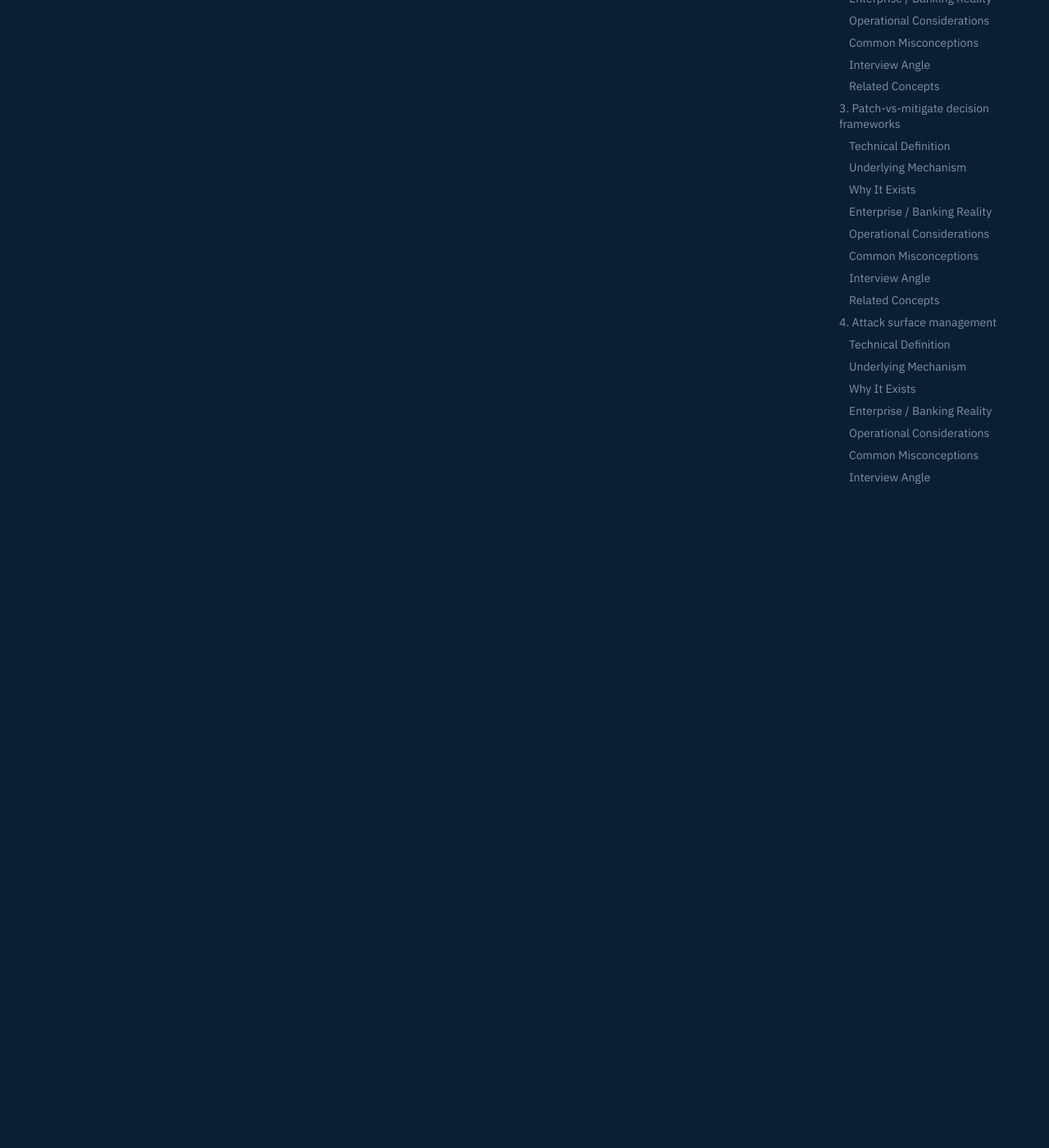
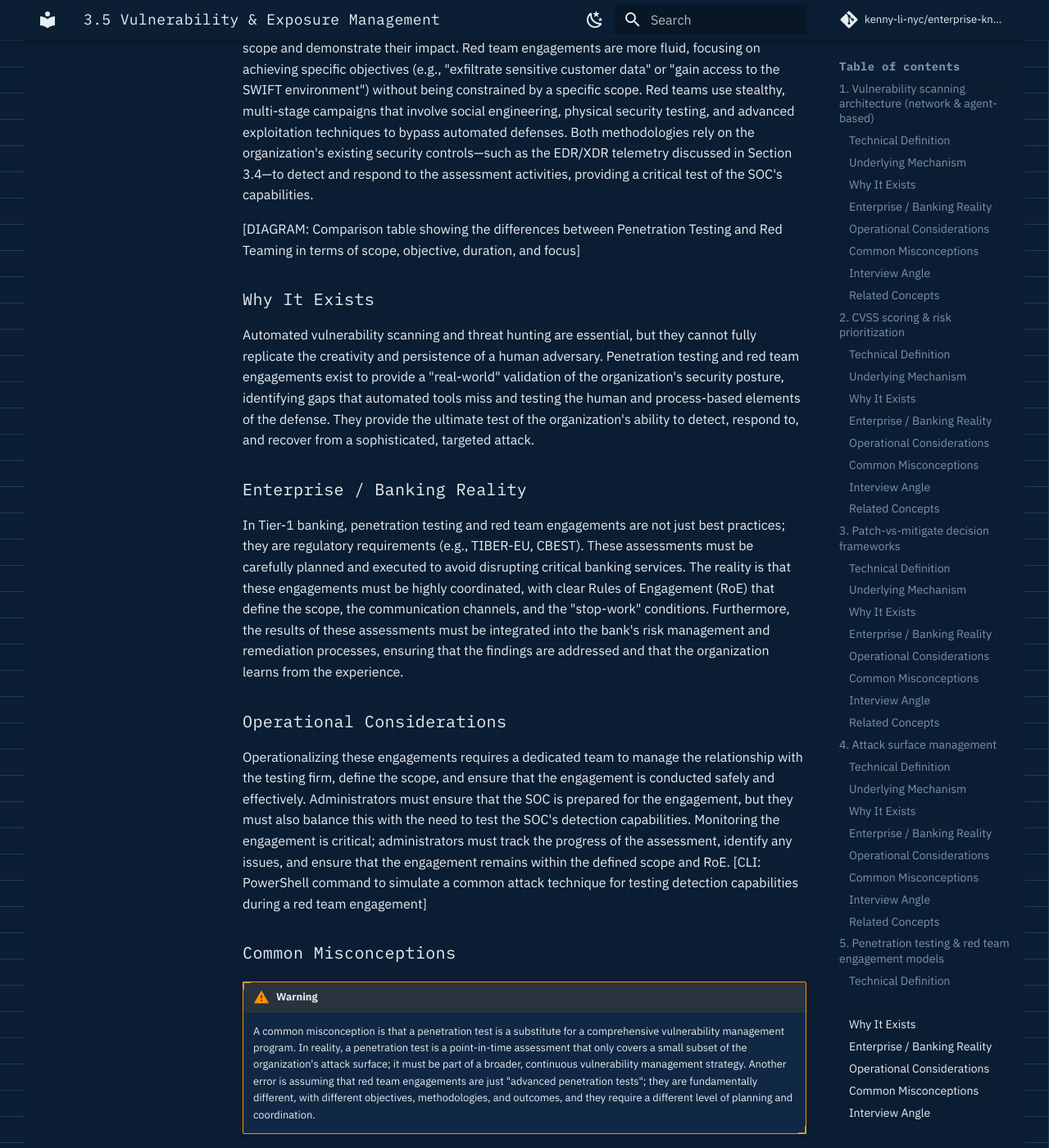
Before and after one commit to kenny-li-nyc/enterprise-knowledge-base, an MkDocs documentation site: the page built from docs/security/vulnerability-exposure-management.md, in a window 1280 px wide and 1400 px high, scrolled down 10510 px. Shown: the whole window at 82% size. Built offline with MkDocs 1.6.1 and Material for MkDocs 9.7.7, drawn with Linux system fonts in a browser that asks for light colours; comment, search, counter and statistics services are not loaded; some of the changed text lies outside the part shown.

Commit message:
docs: add penetration testing and red team engagement models section
Co-authored-by: aider (gemini/gemini-3.1-flash-lite) <aider@aider.chat>

```diff
--- a/docs/security/vulnerability-exposure-management.md
+++ b/docs/security/vulnerability-exposure-management.md
@@ -143,3 +143,39 @@ Operationalizing ASM requires a dedicated team to review the findings, validate
 ### Related Concepts
 - Section 3.2: Attack Path Mapping
 - Section 3.5.1: Vulnerability scanning architecture
+
+## 5. Penetration testing & red team engagement models
+
+### Technical Definition
+Penetration testing and red team engagement models are proactive, adversarial assessment methodologies used to validate the effectiveness of an organization's security controls. A penetration test is typically a scoped, vulnerability-focused assessment that aims to identify and exploit specific weaknesses in a target system or application. A red team engagement, by contrast, is a broader, objective-based simulation that mimics the tactics, techniques, and procedures (TTPs) of real-world adversaries to test the organization's detection and response capabilities across the entire security stack.
+
+### Underlying Mechanism
+Penetration testing follows a structured methodology: reconnaissance, scanning, exploitation, and reporting. The goal is to identify as many vulnerabilities as possible within the defined scope and demonstrate their impact. Red team engagements are more fluid, focusing on achieving specific objectives (e.g., "exfiltrate sensitive customer data" or "gain access to the SWIFT environment") without being constrained by a specific scope. Red teams use stealthy, multi-stage campaigns that involve social engineering, physical security testing, and advanced exploitation techniques to bypass automated defenses. Both methodologies rely on the organization's existing security controls—such as the EDR/XDR telemetry discussed in Section 3.4—to detect and respond to the assessment activities, providing a critical test of the SOC's capabilities.
+
+[DIAGRAM: Comparison table showing the differences between Penetration Testing and Red Teaming in terms of scope, objective, duration, and focus]
+
+### Why It Exists
+Automated vulnerability scanning and threat hunting are essential, but they cannot fully replicate the creativity and persistence of a human adversary. Penetration testing and red team engagements exist to provide a "real-world" validation of the organization's security posture, identifying gaps that automated tools miss and testing the human and process-based elements of the defense. They provide the ultimate test of the organization's ability to detect, respond to, and recover from a sophisticated, targeted attack.
+
+### Enterprise / Banking Reality
+In Tier-1 banking, penetration testing and red team engagements are not just best practices; they are regulatory requirements (e.g., TIBER-EU, CBEST). These assessments must be carefully planned and executed to avoid disrupting critical banking services. The reality is that these engagements must be highly coordinated, with clear Rules of Engagement (RoE) that define the scope, the communication channels, and the "stop-work" conditions. Furthermore, the results of these assessments must be integrated into the bank's risk management and remediation processes, ensuring that the findings are addressed and that the organization learns from the experience.
+
+### Operational Considerations
+Operationalizing these engagements requires a dedicated team to manage the relationship with the testing firm, define the scope, and ensure that the engagement is conducted safely and effectively. Administrators must ensure that the SOC is prepared for the engagement, but they must also balance this with the need to test the SOC's detection capabilities. Monitoring the engagement is critical; administrators must track the progress of the assessment, identify any issues, and ensure that the engagement remains within the defined scope and RoE.
+[CLI: PowerShell command to simulate a common attack technique for testing detection capabilities during a red team engagement]
+
+### Common Misconceptions
+!!! warning
+    A common misconception is that a penetration test is a substitute for a comprehensive vulnerability management program. In reality, a penetration test is a point-in-time assessment that only covers a small subset of the organization's attack surface; it must be part of a broader, continuous vulnerability management strategy. Another error is assuming that red team engagements are just "advanced penetration tests"; they are fundamentally different, with different objectives, methodologies, and outcomes, and they require a different level of planning and coordination.
+
+### Interview Angle
+1. Question: How do you determine whether to conduct a penetration test or a red team engagement?
+   Answer: We choose based on our objectives. If we want to validate the security of a specific application or system, we conduct a penetration test. If we want to test our overall detection and response capabilities and our ability to defend against a sophisticated adversary, we conduct a red team engagement. We use both as part of a balanced, risk-based security assessment strategy.
+2. Question: How do you manage the risk of a penetration test or red team engagement disrupting critical banking services?
+   Answer: We manage this risk through a rigorous Rules of Engagement (RoE) process. We define the scope, the communication channels, and the "stop-work" conditions in advance, and we ensure that all stakeholders are aware of the engagement. We also conduct the assessment in a controlled manner, with constant communication between the testing team and the bank's security team, and we have a clear "kill switch" to stop the engagement if any issues arise.
+3. Question: How do you measure the success of a red team engagement?
+   Answer: We measure success by the number of detection and response gaps identified, the quality of the findings, and the organization's ability to learn and improve from the experience. We don't measure success by whether the red team "won" or "lost"; we measure it by how much the engagement helps us improve our defensive posture and our ability to detect and respond to real-world threats.
+
+### Related Concepts
+- Section 3.4: EDR/XDR architecture & telemetry
+- Section 3.5.4: Attack surface management
```
